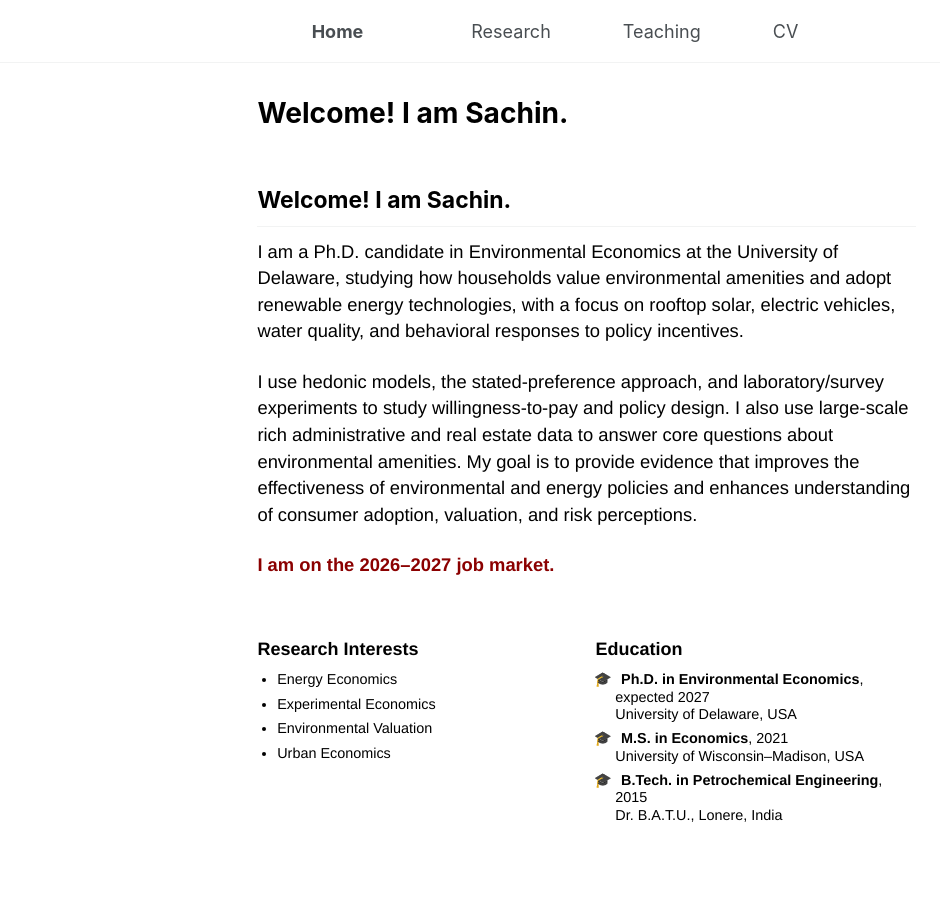
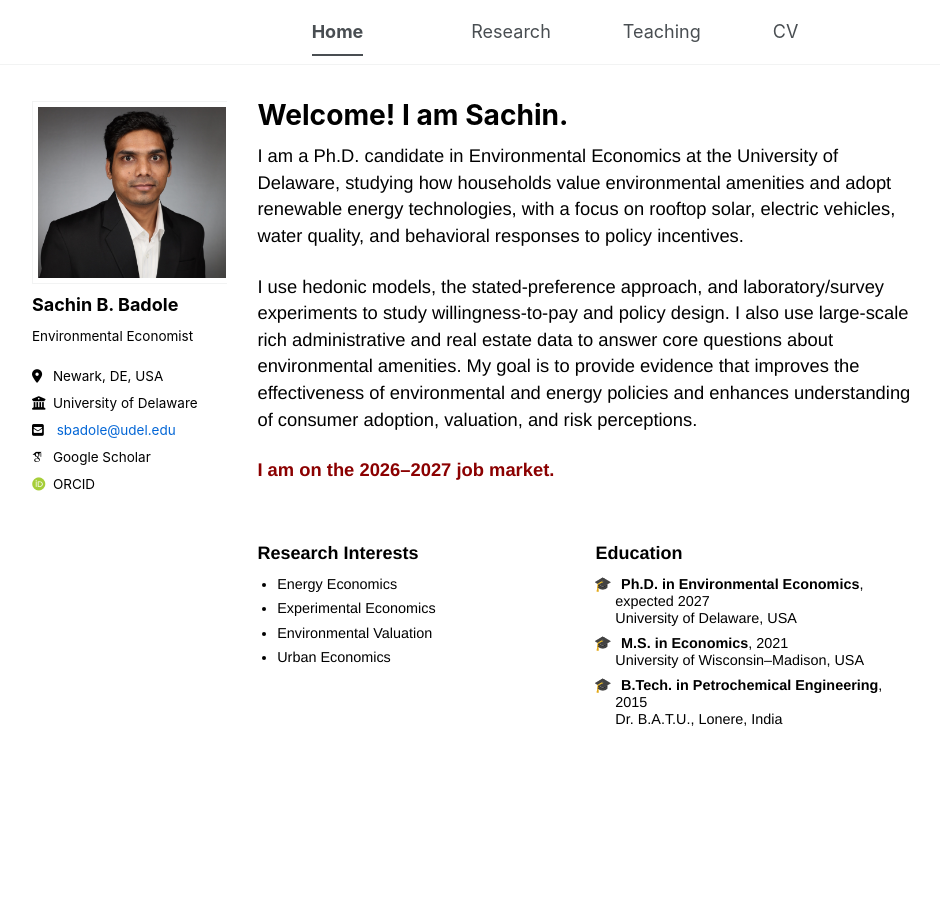
Before and after one commit to sachin-b-badole/sachin-b-badole.github.io, a Jekyll site: the page built from _pages/about.md, in a window 1280 px wide. Shown: the whole page, without its empty margins (76-1016 px from the left). Built offline with Jekyll 4.4.1, drawn with Linux system fonts in a browser that asks for light colours; some web fonts are replaced; our own code applies the rules of GitHub Pages for plain Markdown files; a script bundle is joined from its source files by our own code; library files that are not in the unit come from our copies; some of the changed lines change nothing that is shown.

Commit message:
Update about.md

```diff
--- a/_pages/about.md
+++ b/_pages/about.md
@@ -1,4 +1,12 @@
-## Welcome! I am Sachin.
+---
+permalink: /
+title: "Welcome! I am Sachin."
+author_profile: true
+classes: wide
+redirect_from:
+  - /about/
+  - /about.html
+---
 
 I am a Ph.D. candidate in Environmental Economics at the University of Delaware, studying how households value environmental amenities and adopt renewable energy technologies, with a focus on rooftop solar, electric vehicles, water quality, and behavioral responses to policy incentives.
 
@@ -45,15 +53,6 @@ I use hedonic models, the stated-preference approach, and laboratory/survey expe
 
 {% comment %}
 
----
-permalink: /
-title: "Welcome! I am Sachin."
-author_profile: true
-classes: wide
-redirect_from:
-  - /about/
-  - /about.html
----
 
 
 
```
